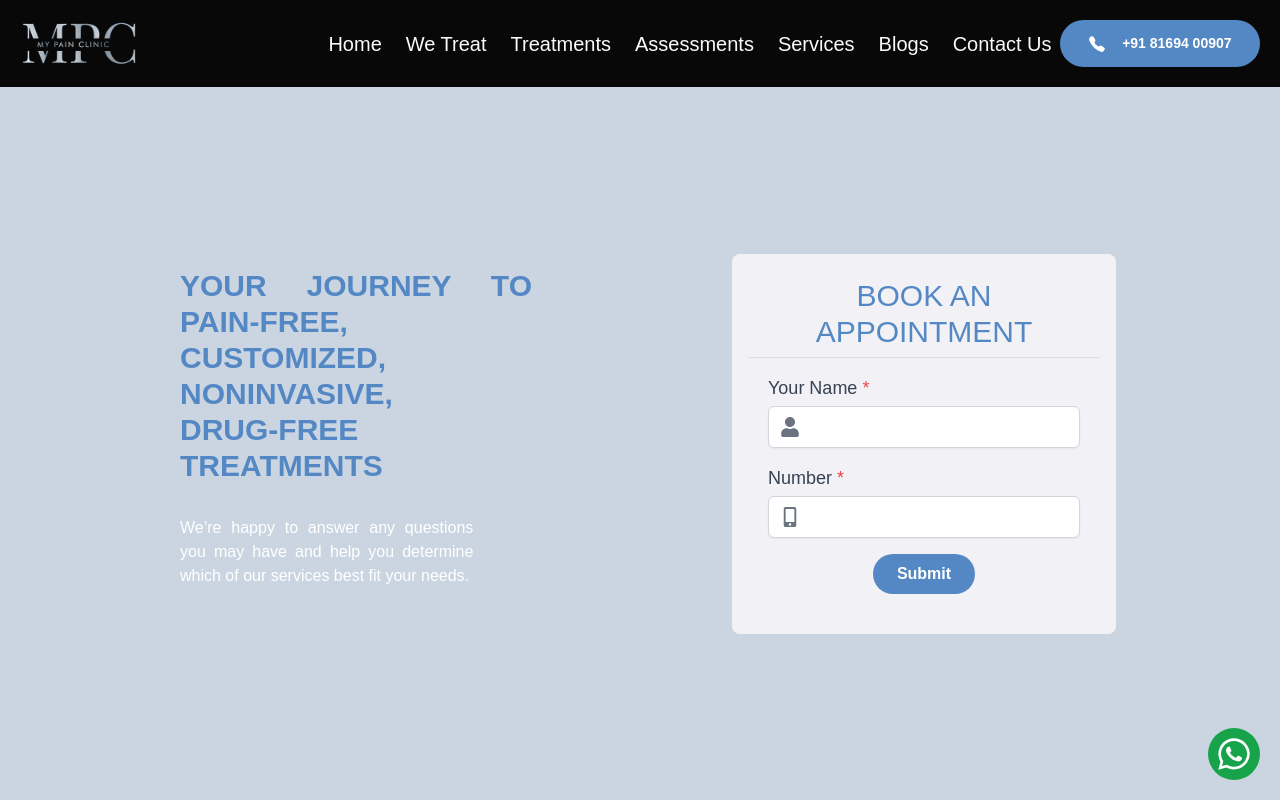
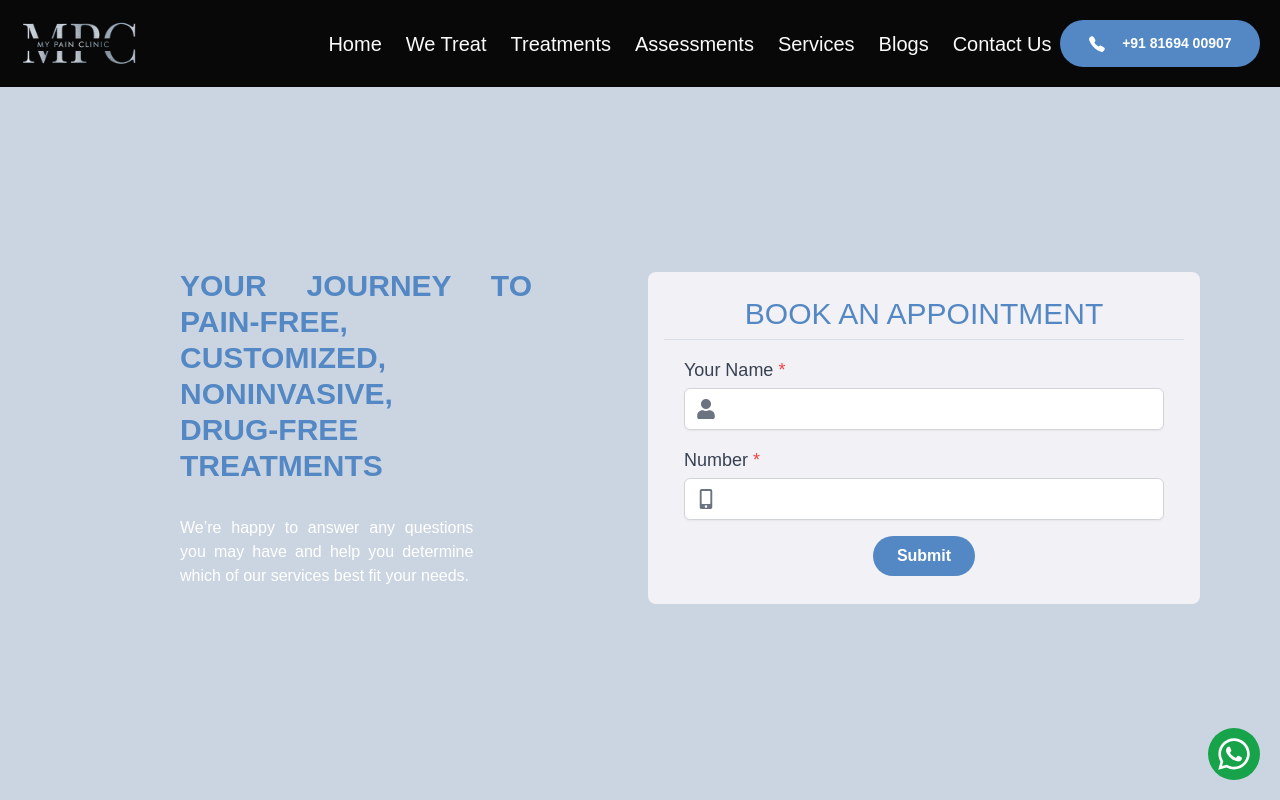
Before and after one commit to Hope-Ray/nextjs-mpc, a Next.js app: page /sublanding in a window 1280 px wide. Shown: the top 800 px of the page. Built offline with nearby package versions, Linux system fonts and the light colour scheme.

Commit message:
sublanding welcome height 4

```diff
--- a/src/components/SubLanding/SubWelcome.jsx
+++ b/src/components/SubLanding/SubWelcome.jsx
@@ -19,7 +19,7 @@ const SubWelcome = () => {
 
         {/* Contact Form */}
         <div className="hero-content flex justify-center items-center">
-          <div className="bg-[#F1F1F6] rounded-lg w-full md:w-96 p-4 h-auto">
+          <div className="bg-[#F1F1F6] rounded-lg min-w-full md:w-96 p-4 mb-3">
             <div className="text-2xl text-center md:text-3xl font-medium text-brandColor py-2">
               BOOK AN APPOINTMENT
               <div className="relative py-2">
@@ -28,7 +28,7 @@ const SubWelcome = () => {
                 </div>
               </div>
             </div>
-            <form className="space-y-4 px-5 pb-3 mb-3">
+            <form className="space-y-4 px-5 pb-3">
               <div className="flex flex-col space-y-4">
                 <div className="relative flex-1">
                   <label className="block text-lg font-normal text-gray-700">
```
